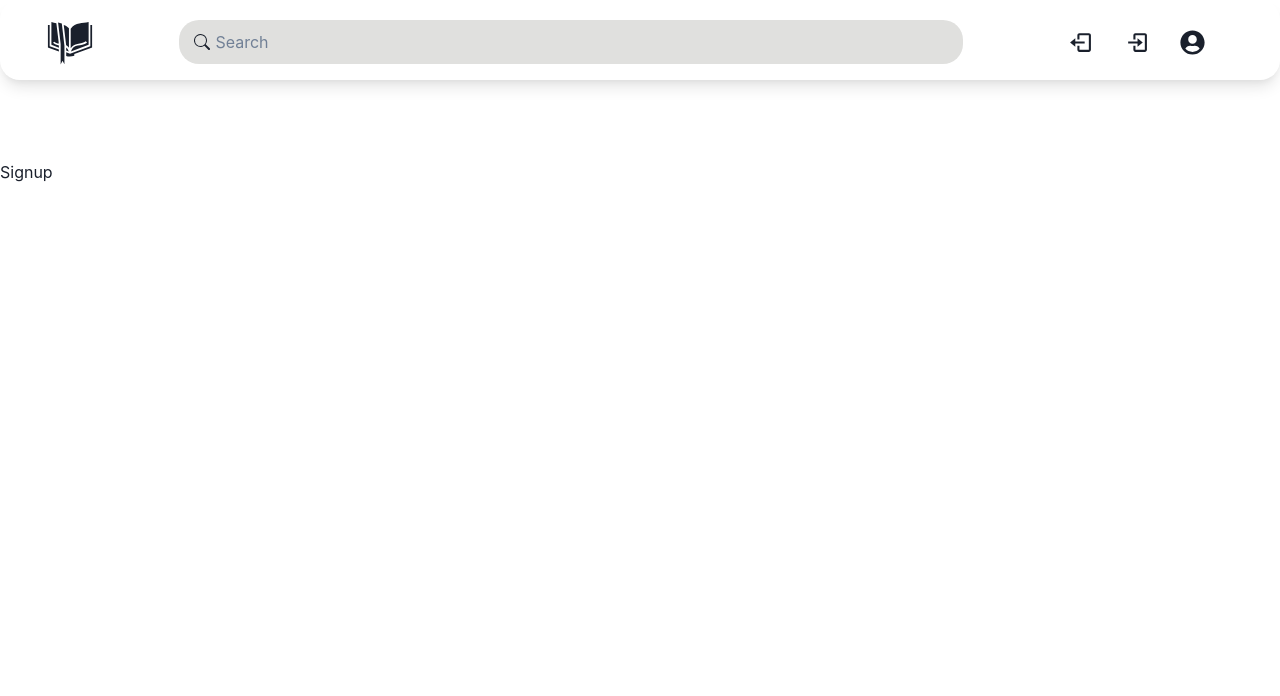
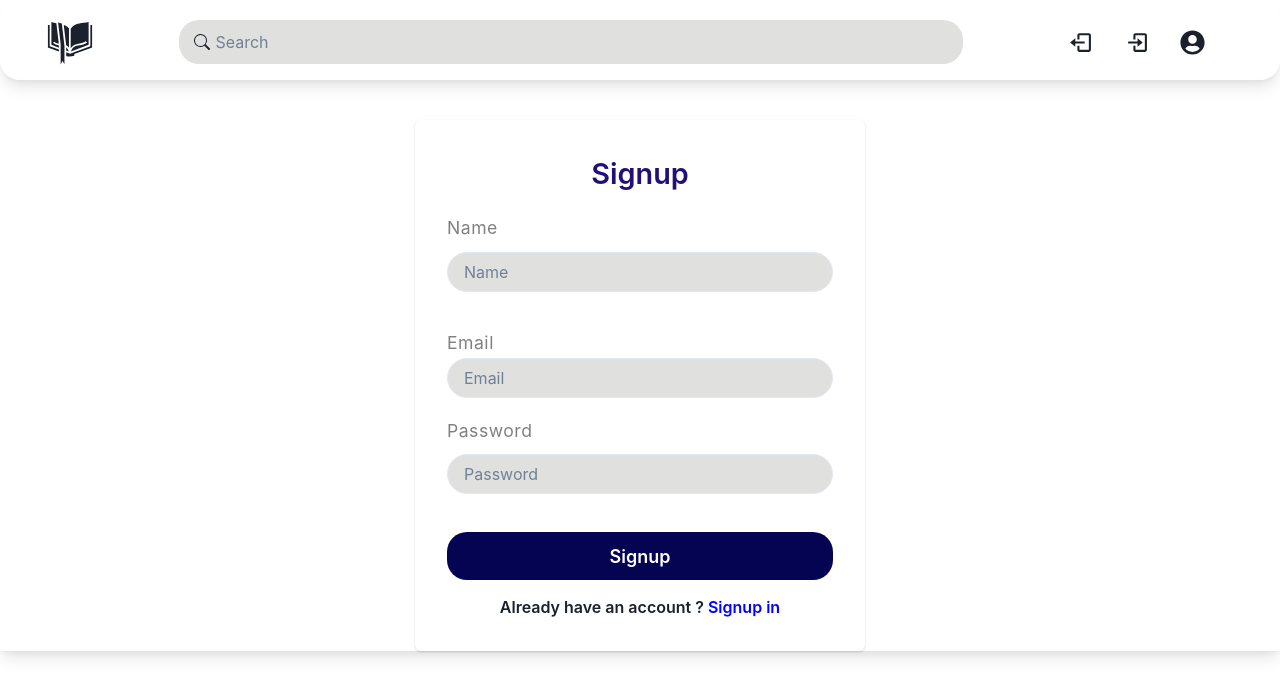
Before and after one commit to Ashutosh5333/SumanBookstore, a React (Create React App) app in the folder suman/: page /sign in a window 1280 px wide. Shown: the top 696 px of the page. Built offline with nearby package versions, Linux system fonts and the light colour scheme.

Commit message:
login and signup UI is done

```diff
--- a/suman/src/Pages/Login.jsx
+++ b/suman/src/Pages/Login.jsx
@@ -1,8 +1,165 @@
-import React from 'react'
+import React, {  useState } from "react";
+import {
+  Box,  Button, Card,CardBody, FormControl,
+  FormLabel,FormErrorMessage, FormHelperText,  Input,Image, Text,  VStack,  useToast,
+} from "@chakra-ui/react";
+import { Link } from "react-router-dom";
+import { useNavigate } from "react-router-dom";
+
+
 
 const Login = () => {
+  const [show, setShow] = useState(false);
+  const [isEmail, setisEmail] = useState(false);
+  const [isPassword, setisPassword] = useState(false);
+  const navigate = useNavigate();
+  const [loading, setLoading] = useState(false);
+  const toast = useToast();
+
+
+  const [post, SetPost] = useState({
+    email: "",
+    password: "",
+  });
+
+  const handleChange = (e) => {
+    const { name, value } = e.target;
+    SetPost({ ...post, [name]: value });
+  };
+
+  const handleClickShow = () => {
+    setShow(!show);
+  };
+
+  const handleSubmit = () => {
+    if (post.email !== ""  && post.password !== "") {
+      setLoading(true)
+
+
+ }
+   if (post.email === "") {
+     setisEmail(true);
+   }
+   if (post.password === "") {
+     setisPassword(true);
+   }
+
+  };
+
   return (
-    <div>Login</div>
+    <>
+     <Box  mb="10" mt="-10">
+
+        <Card maxW="lg" m="auto" >
+          <CardBody h="60vh" >
+            <Text
+              textAlign={"center"}
+              fontWeight={"600"}
+              mb="5"
+              color="#220f7a"
+              fontSize={"1.8rem"}
+            >
+              {" "}
+              Login{" "}
+            </Text>
+
+            <VStack maxW={"2xl"} spacing={5}>
+            <FormControl id="email" isInvalid={isEmail}>
+              <FormLabel
+                mb="10px"
+                color={isEmail ? "red" : "gray"}
+                fontWeight={"400"}
+                letterSpacing={0.5}
+                fontSize={"1.1rem"}
+              >
+                {" "}
+                Email{" "}
+              </FormLabel>
+              <Input
+                type="email"
+                name="email"
+                placeholder="Email"
+                bg="#e0e0de"
+                borderRadius={"20"}
+                onChange={handleChange}
+              />
+               {!isEmail ? (
+                <FormHelperText h="10px"></FormHelperText>
+              ) : (
+                <FormErrorMessage color="red">
+                  Email is required.
+                </FormErrorMessage>
+              )}
+            </FormControl>
+            <FormControl id="password" isInvalid={isPassword}>
+              <FormLabel
+                mb="10px"
+                fontWeight={"400"}
+                letterSpacing={0.5}
+                color={isEmail ? "red" : "gray"}
+                fontSize={"1.1rem"}
+              >
+                {" "}
+                Password{" "}
+              </FormLabel>
+              <Input
+                name="password"
+                bg="#e0e0de"
+                borderRadius={"20"}
+                placeholder="Password"
+                type="password"
+                onChange={handleChange}
+              />
+              {!isPassword ? (
+                <FormHelperText h="10px"></FormHelperText>
+              ) : (
+                <FormErrorMessage color="red">
+                  Password is required.
+                </FormErrorMessage>
+              )}
+            </FormControl>
+              <Button
+                width="100%"
+                size="lg"
+                onClick={handleSubmit}
+                bg="#050452"
+                color="#fff"
+                borderRadius={"20"}
+
+                isLoading={loading}
+              >
+                Login
+              </Button>
+            </VStack>
+
+            <Text
+              m="auto"
+              mt="5"
+              textAlign={"center"}
+              style={{ fontSize: "1em", color: "blue", fontWeight: "600" }}
+            >
+              {" "}
+              Forgot password ?{" "}
+            </Text>
+
+
+
+
+            <Box  w="80%" m="auto" mt="15px" >
+            <Text textAlign={"center"} fontWeight={"600"}> Don't have an account ?
+
+               <Link to="/sign">
+            <span style={{color:"blue"}} > Signup here </span>
+               </Link>
+
+             </Text>
+           </Box>
+
+          </CardBody>
+        </Card>
+      </Box>
+
+    </>
   )
 }
 
--- a/suman/src/Pages/Signup.jsx
+++ b/suman/src/Pages/Signup.jsx
@@ -1,9 +1,188 @@
-import React from 'react'
+import React, { useState } from "react";
+import {
+  Box,
+  Button,
+  Card,
+  FormControl,
+  FormLabel,
+  FormErrorMessage,
+  FormHelperText,
+  Input,
+  Text,
+  VStack,
+  useToast,
+} from "@chakra-ui/react";
+import { Link, useNavigate } from "react-router-dom";
 
 const Signup = () => {
+  const [show, setShow] = useState(false);
+  const [isEmail, setisEmail] = useState(false);
+  const [isPassword, setisPassword] = useState(false);
+  const [isName, setisName] = useState(false);
+  const [loading, setLoading] = useState(false);
+  const navigate = useNavigate();
+  const toast = useToast();
+
+  const [post, SetPost] = useState({
+    email: "",
+    password: "",
+    name: "",
+  });
+
+  const handleChange = (e) => {
+    const { name, value } = e.target;
+    SetPost({ ...post, [name]: value });
+  };
+
+  const handleClickShow = () => {
+    setShow(!show);
+  };
+
+  const handleSubmit = () => {
+    if (  post.email !== "" && post.name !== "" &&  post.password !== "" ) {
+
+
+    } else {
+      if (post.email === "") {
+        setisEmail(true);
+      }
+      if (post.password === "") {
+        setisPassword(true);
+      }
+
+      if (post.name === "") {
+        setisName(true);
+      }
+    }
+  };
+
   return (
-    <div>Signup</div>
-  )
-}
+    <>
+      <Box boxShadow={"lg"} mt="-10">
+        <Box width={"100%"} position={"relative"} m="auto">
+          <Card
+            w={{ base: "100%", md: "50%", lg: "450px" }}
+            m="auto"
+            border={"none"}
+            p="8"
+          >
+            <Text
+              textAlign={"center"}
+              fontWeight={"600"}
+              mb="5"
+              color="#220f7a"
+              fontSize={"1.8rem"}
+            >
+              {" "}
+              Signup{" "}
+            </Text>
 
-export default Signup
+            <VStack maxW={"2xl"} spacing={5}>
+              <FormControl id="name" isInvalid={isName}>
+                <FormLabel
+                  color={isName ? "red" : "gray"}
+                  mb="10px"
+                  fontWeight={"400"}
+                  letterSpacing={0.5}
+                  fontSize={"1.1rem"}
+                >
+                  Name
+                </FormLabel>
+
+                <Input
+                  type="text"
+                  name="name"
+                  placeholder="Name"
+                  bg="#e0e0de"
+                  borderRadius={"20"}
+                  onChange={handleChange}
+                />
+                {!isName ? (
+                  <FormHelperText h="10px"></FormHelperText>
+                ) : (
+                  <FormErrorMessage color="red">
+                    Name is required.
+                  </FormErrorMessage>
+                )}
+              </FormControl>
+
+              <FormControl id="email" isInvalid={isEmail}>
+                <FormLabel
+                  mb="10px"
+                  color={isEmail ? "red" : "gray"}
+                  fontWeight={"400"}
+                  letterSpacing={0.5}
+                  fontSize={"1.1rem"}
+                >
+                  {" "}
+                  Email{" "}
+                </FormLabel>
+                <Input
+                  type="email"
+                  name="email"
+                  placeholder="Email"
+                  bg="#e0e0de"
+                  borderRadius={"20"}
+                  mt="-10px"
+                  onChange={handleChange}
+                />
+              </FormControl>
+
+              <FormControl id="password" isInvalid={isPassword}>
+                <FormLabel
+                  mb="10px"
+                  fontWeight={"400"}
+                  letterSpacing={0.5}
+                  color={isEmail ? "red" : "gray"}
+                  fontSize={"1.1rem"}
+                >
+                  {" "}
+                  Password{" "}
+                </FormLabel>
+                <Input
+                  name="password"
+                  bg="#e0e0de"
+                  borderRadius={"20"}
+                  placeholder="Password"
+                  type="password"
+                  onChange={handleChange}
+                />
+                {!isPassword ? (
+                  <FormHelperText h="10px"></FormHelperText>
+                ) : (
+                  <FormErrorMessage color="red">
+                    Password is required.
+                  </FormErrorMessage>
+                )}
+              </FormControl>
+
+              <Button
+                width="100%"
+                size="lg"
+                onClick={handleSubmit}
+                bg="#050452"
+                color="#fff"
+                borderRadius={"20"}
+                isLoading={loading}
+              >
+                Signup
+              </Button>
+            </VStack>
+
+            <Box w="80%" m="auto" mt="15px">
+              <Text textAlign={"center"} fontWeight={"600"}>
+                {" "}
+                Already have an account ?
+                <Link to="/login">
+                  <span style={{ color: "blue" }}> Signup in </span>
+                </Link>
+              </Text>
+            </Box>
+          </Card>
+        </Box>
+      </Box>
+    </>
+  );
+};
+
+export default Signup;
```
